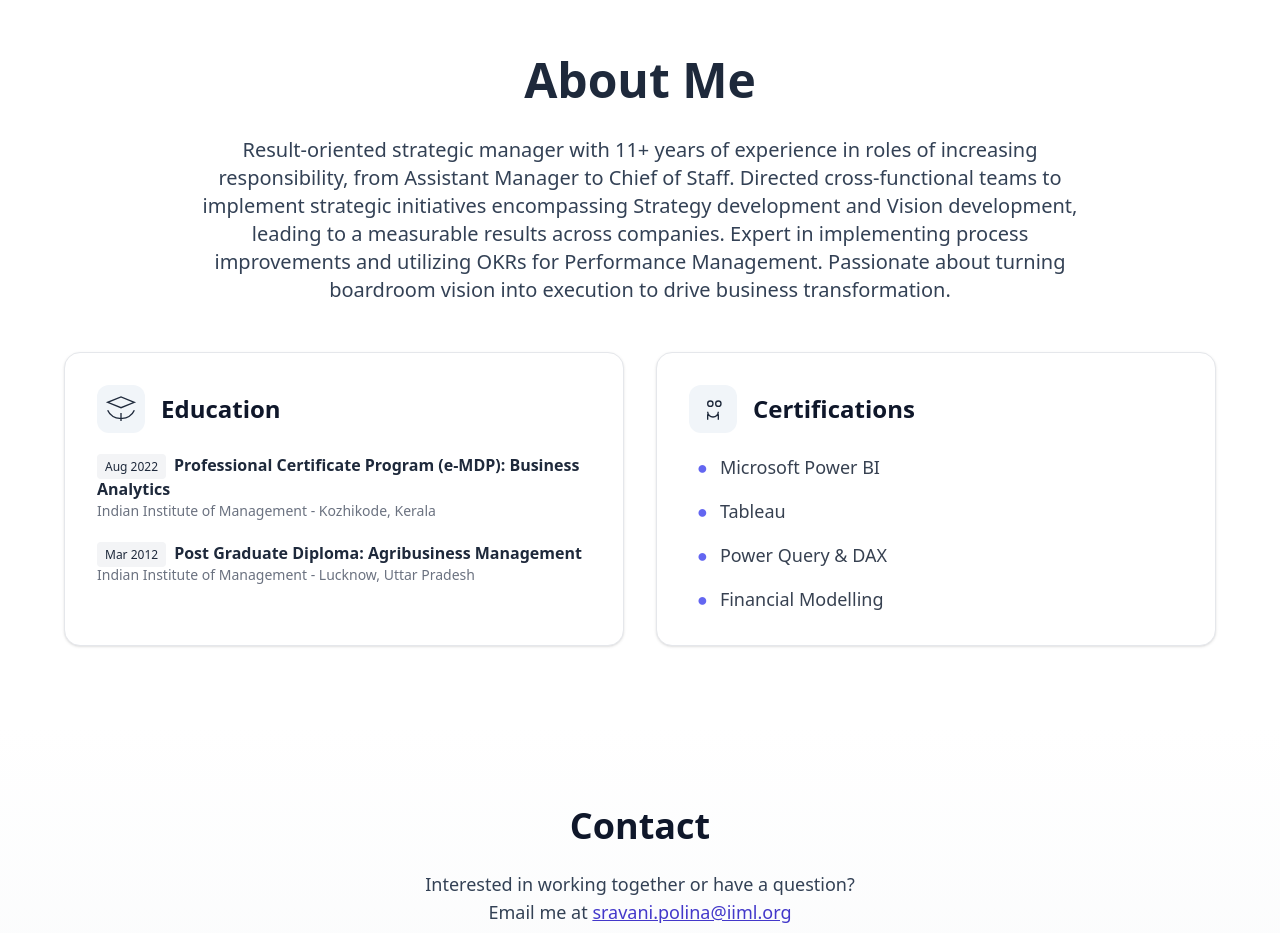
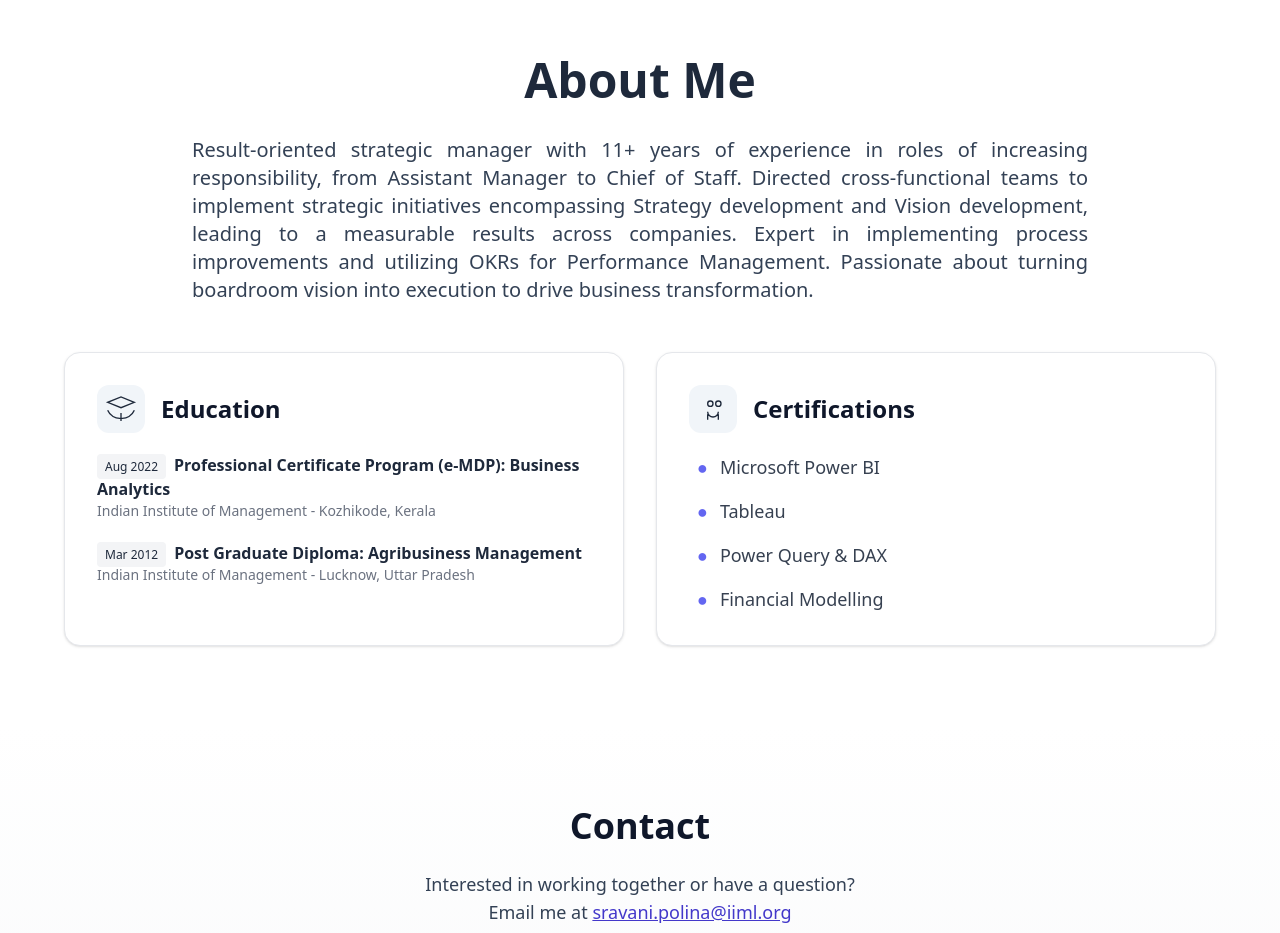
Before and after one commit to SravaniPolina/sravani-portfolio-frontend, a React (Create React App) app: page / in a window 1280 px wide. Shown: the part 1220-2153 px from the top of the page. Built offline with nearby package versions, Linux system fonts and the light colour scheme.

Commit message:
Change text alignment in AboutMe component

```diff
--- a/src/components/AboutMe.js
+++ b/src/components/AboutMe.js
@@ -4,7 +4,7 @@ export default function AboutMe() {
   return (
     <section id="about" className="py-20 bg-white scroll-smooth">
       <h2 className="text-5xl font-bold text-center mb-8">About Me</h2>
-      <p className="max-w-4xl mx-auto text-center text-xl text-slate-700 mb-12">
+      <p className="max-w-4xl mx-auto text-justify text-xl text-slate-700 mb-12">
         Result-oriented strategic manager with 11+ years of experience in roles of increasing responsibility, from Assistant Manager to Chief of Staff. Directed cross-functional teams to implement strategic initiatives encompassing Strategy development and Vision development, leading to a measurable results across companies. Expert in implementing process improvements and utilizing OKRs for Performance Management. Passionate about turning boardroom vision into execution to drive business transformation.
       </p>
       <div className="max-w-6xl mx-auto flex flex-col md:flex-row gap-8 justify-center">
```
